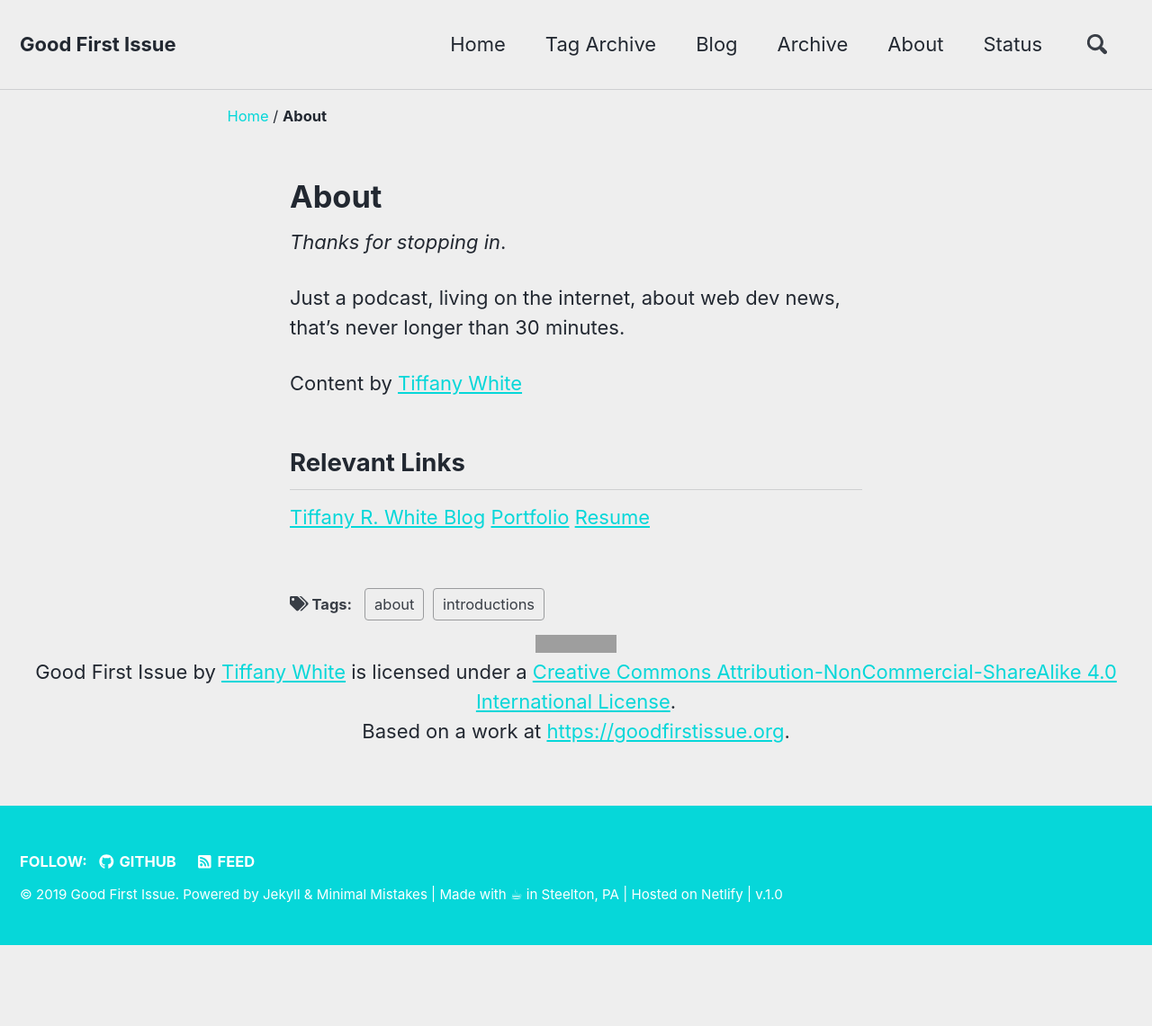
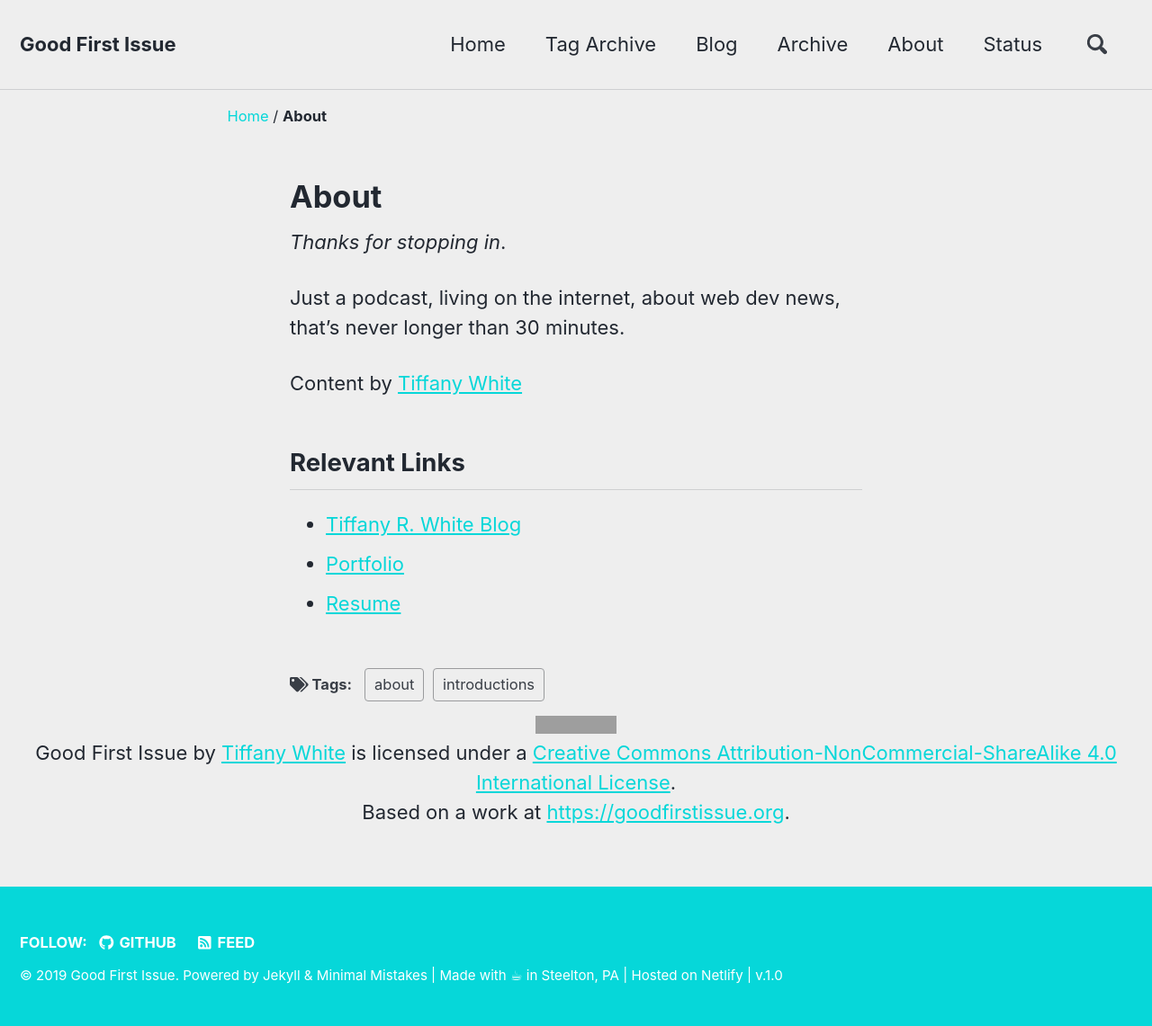
Before and after one commit to twhite96/good-first-issue-pod, a Jekyll site: the page built from about/index.md, in a window 1280 px wide. Shown: the whole page at 90% size. Built offline with Jekyll 4.4.1, drawn with Linux system fonts in a browser that asks for light colours; nearby versions of some CDN libraries; before the commit the page ends 1051 px from its top, so only the background shows below that; grey boxes are pictures that could not be loaded.

Commit message:
Update something

```diff
--- a/about/index.md
+++ b/about/index.md
@@ -15,6 +15,6 @@ Content by <a href="https://twitter.com/tiffanywhitedev">Tiffany White</a>
 
 ## Relevant Links
 
-[Tiffany R. White Blog](https://tiffanywhite.dev)
-[Portfolio](https://www.tiffanyrwhite.com)
-[Resume](https://tiffany-resume.netlify.com)
+- [Tiffany R. White Blog](https://tiffanywhite.dev)
+- [Portfolio](https://www.tiffanyrwhite.com)
+- [Resume](https://tiffany-resume.netlify.com)
```
